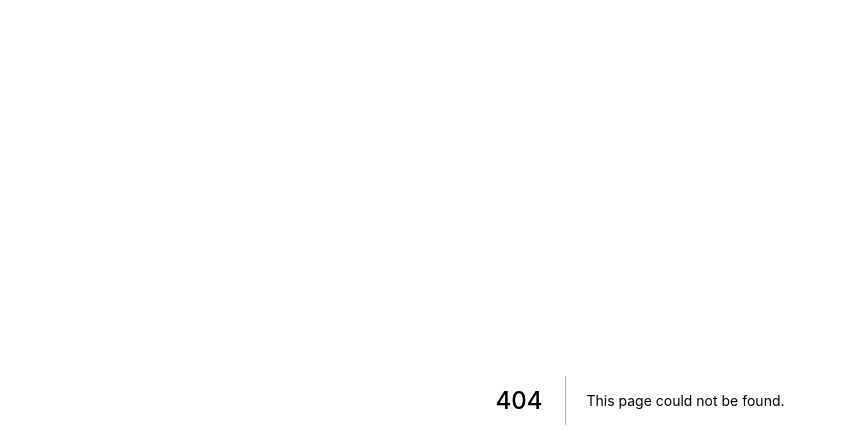
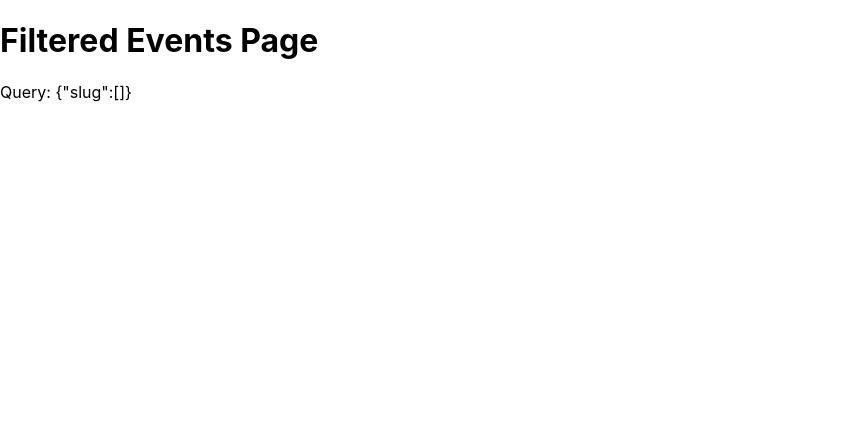
Before and after one commit to jaytula/nextjs-course, a Next.js app in the folder project-s04-file-routing/: page /events in a window 1280 px wide. Before the commit this address had no page. Shown: the top 448 px of the page, without its empty margins (0-846 px from the left). Built offline with nearby package versions, Linux system fonts and the light colour scheme.

Commit message:
Lesson 4.67: Planning the Project (try-out)

```diff
--- /dev/null
+++ b/project-s04-file-routing/pages/events/[...slug].tsx
@@ -0,0 +1,15 @@
+import { useRouter } from "next/router";
+
+const FilteredEventsPage = () => {
+  const router = useRouter();
+  const { query } = router;
+
+  return (
+    <div>
+      <h1>Filtered Events Page</h1>
+      <p>Query: {JSON.stringify(query)}</p>
+    </div>
+  );
+};
+
+export default FilteredEventsPage;
--- a/project-s04-file-routing/pages/index.js
+++ b/project-s04-file-routing/pages/index.js
@@ -1,7 +1,8 @@
 export default function Home() {
   return (
     <div>
-      <h1>Hello Next App!</h1>
+      <h1>Starting Page</h1>
+      <p>TODO: (show featured Events)</p>
     </div>
   )
 }
```
Also changed, not shown: project-s04-file-routing/pages/events/[id].tsx (added, +14 -0 lines), project-s04-file-routing/pages/events/index.tsx (added, +8 -0 lines).
